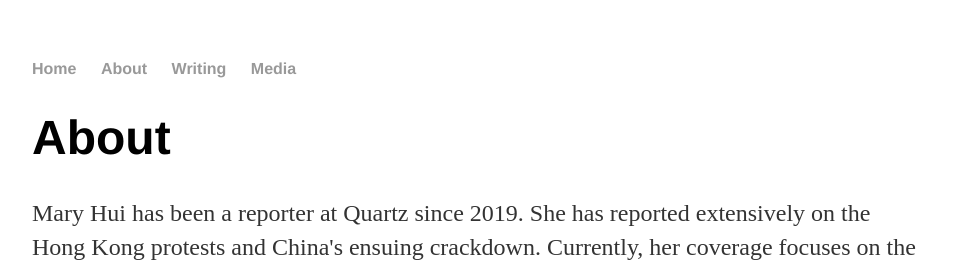
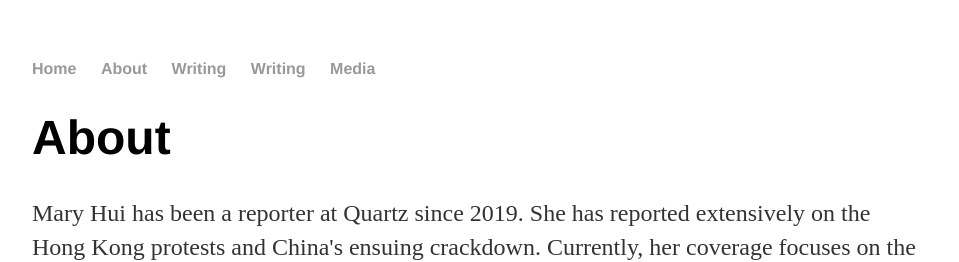
Before and after one commit to marykmhui/marykmhui, a Jekyll site: the page built from about/index.html, in a window 1280 px wide. Shown: the top 262 px of the page, without its empty margins (160-1119 px from the left). Built offline with Jekyll 4.4.1, drawn with Linux system fonts in a browser that asks for light colours.

Commit message:
Update default.html

```diff
--- a/_layouts/default.html
+++ b/_layouts/default.html
@@ -11,6 +11,7 @@
 	        		<li><a href="/">Home</a></li>
 		        	<li><a href="/about">About</a></li>
 	        		<li><a href="/writing">Writing</a></li>
+				<li><a href="/research">Writing</a></li>
 	        		<li><a href="/media">Media</a></li>
 	    		</ul>
 			</nav>
```
